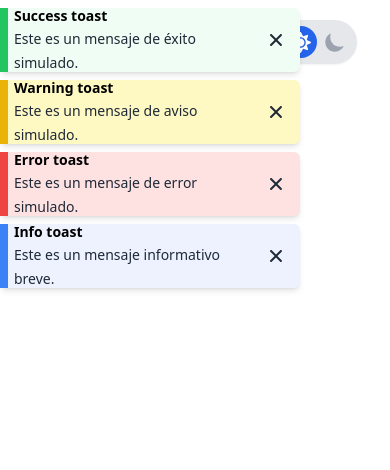
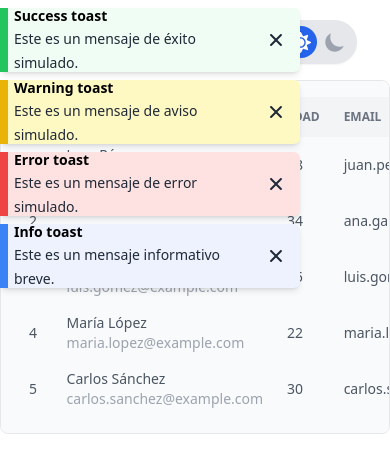
Before and after one commit to efcamila/components_web, a React (Vite) app: page / in a window 390 px wide. Shown: the top 470 px of the page. Built offline with nearby package versions, Linux system fonts and the light colour scheme.

Commit message:
Componente Table Responsive

```diff
--- a/src/App.tsx
+++ b/src/App.tsx
@@ -1,15 +1,24 @@
-import TestToast from "./components/toast/TestToast"
-import Theme from "./components/theme/Theme"
+import TestToast from "./components/toast/TestToast";
+import Theme from "./components/theme/Theme";
+import TestTableAction from "./components/tables/TestTableAction";
 
 function App() {
+  return (
+    <div className="dark:bg-gray-950 w-full h-screen flex flex-col">
+      <TestToast />
 
-  return (
-    <div className="dark:bg-gray-950 h-screen flex flex-row justify-around pt-5">
-      <TestToast/>
-      <h1 className="dark:bg-gray-950 dark:text-white text-3xl font-bold underline">Hello world!</h1>
-      <Theme colorSwitch="bg-blue-600"/>
+      <section className="flex justify-around pt-5">
+        <h1 className="dark:bg-gray-950 dark:text-white text-3xl font-bold underline">
+          Hello world!
+        </h1>
+        <Theme colorSwitch="bg-blue-600" />
+      </section>
+
+      <section className="w-full flex justify-center mt-4">
+        <TestTableAction/>
+      </section>
     </div>
-  )
+  );
 }
 
-export default App
+export default App;
--- /dev/null
+++ b/src/components/tables/TableAction.tsx
@@ -0,0 +1,114 @@
+import { ReactNode } from "react";
+import { GoPencil } from "react-icons/go";
+import { IoEyeOutline, IoTrashOutline } from "react-icons/io5";
+
+interface BaseTableProps {
+  children: ReactNode;
+}
+
+interface TableHeadProps {
+  children: ReactNode;
+  actions?: boolean;
+}
+
+interface ActionsTableRowProps extends BaseTableProps {
+  actions: {
+    view?: string;
+    edit?: string;
+    delete?: string;
+  };
+  id: number;
+}
+
+interface NoActionsTableRowProps extends BaseTableProps {
+  actions?: undefined;
+  id?: null;
+}
+
+type TableRowProps = ActionsTableRowProps | NoActionsTableRowProps;
+
+interface TableCellProps {
+  children: ReactNode;
+}
+
+const Table = ({ children }: BaseTableProps) => {
+  return (
+    <div className="overflow-auto w-full max-w-[1200px] bg-gray-50 border border-gray-200 rounded-lg p-4 dark:bg-gray-900 dark:border-gray-800">
+      <table className="w-full max-w-[1200px] border-collapse">
+        {children}
+      </table>
+    </div>
+  );
+};
+
+const TableHead = ({ children, actions = false }: TableHeadProps) => {
+  return (
+    <thead className="bg-gray-100 rounded-lg dark:bg-gray-800">
+      <tr>
+        {children}
+        {actions && (
+          <th className="text-start h-10 px-3 py-2 text-nowrap font-bold text-xs text-gray-500 last:rounded-r-lg uppercase w-[50px] dark:text-gray-300">
+            Acciones
+          </th>
+        )}
+      </tr>
+    </thead>
+  );
+};
+
+const TableColumn = ({ children }: TableHeadProps) => {
+  return (
+    <th className="text-start h-10 px-3 py-2 text-nowrap font-bold text-xs text-gray-500 first:rounded-l-lg uppercase dark:text-gray-400">
+      {children}
+    </th>
+  );
+};
+
+const TableBody = ({ children }: BaseTableProps) => {
+  return <tbody className="bg-gray-50 dark:bg-gray-900">{children}</tbody>;
+};
+
+const TableRow = ({ children, actions, id }: TableRowProps) => {
+  if (actions && typeof id === "undefined") {
+    throw new Error("ID is required when actions are provided.");
+  }
+
+  return (
+    <tr className="">
+      {children}
+      {actions && (
+        <td className="flex justify-center items-center gap-3 h-10 px-3 py-2 text-nowrap first:rounded-l-lg dark:text-gray-100">
+          {actions.view && id && (
+            <a href={`${actions.view}/${id}`}>
+              <IoEyeOutline className="text-xl font-normal text-gray-600 hover:text-gray-800 dark:text-gray-300 dark:hover:text-gray-500" />
+            </a>
+          )}
+          {actions.edit && id && (
+            <a href={`${actions.edit}/${id}`}>
+              <GoPencil className="text-xl text-gray-600 hover:text-gray-800 dark:text-gray-300 dark:hover:text-gray-500" />
+            </a>
+          )}
+          {actions.delete && id && (
+            <a href={`${actions.delete}/${id}`}>
+              <IoTrashOutline className="text-xl text-rose-600 hover:text-rose-800" />
+            </a>
+          )}
+        </td>
+      )}
+    </tr>
+  );
+};
+
+const TableCell = ({ children }: TableCellProps) => {
+  return (
+    <td className="text-start px-3 py-2 text-nowrap text-gray-600 text-sm dark:text-gray-300">
+      {children}
+    </td>
+  );
+};
+
+const TableCellInfo = ({ children }: TableCellProps) => {
+  return <p className="text-sm text-gray-400 dark:text-gray-500">{children}</p>
+};
+
+export { Table, TableHead, TableBody, TableColumn, TableRow, TableCell, TableCellInfo };
--- /dev/null
+++ b/src/components/tables/TestTableAction.tsx
@@ -0,0 +1,83 @@
+import {
+  Table,
+  TableHead,
+  TableBody,
+  TableRow,
+  TableCell,
+  TableColumn,
+  TableCellInfo,
+} from "./TableAction";
+
+const users = [
+  {
+    id: 1,
+    nombre: "Juan Pérez",
+    email: "juan.perez@example.com",
+    edad: 28,
+    activo: true,
+  },
+  {
+    id: 2,
+    nombre: "Ana García",
+    email: "ana.garcia@example.com",
+    edad: 34,
+    activo: false,
+  },
+  {
+    id: 3,
+    nombre: "Luis Gómez",
+    email: "luis.gomez@example.com",
+    edad: 45,
+    activo: true,
+  },
+  {
+    id: 4,
+    nombre: "María López",
+    email: "maria.lopez@example.com",
+    edad: 22,
+    activo: true,
+  },
+  {
+    id: 5,
+    nombre: "Carlos Sánchez",
+    email: "carlos.sanchez@example.com",
+    edad: 30,
+    activo: false,
+  },
+];
+
+const urls = {
+  view: "ver",
+  edit: "edit",
+  delete: "delete",
+};
+
+const TestTableAction = () => {
+  return (
+    <Table>
+      <TableHead actions>
+        <TableColumn>ID</TableColumn>
+        <TableColumn>Nombre</TableColumn>
+        <TableColumn>Edad</TableColumn>
+        <TableColumn>Email</TableColumn>
+        <TableColumn>Activo</TableColumn>
+      </TableHead>
+      <TableBody>
+        {users.map((user) => (
+          <TableRow key={user.id} id={user.id} actions={urls}>
+            <TableCell>{user.id}</TableCell>
+            <TableCell>
+              {user.nombre}
+              <TableCellInfo>{user.email}</TableCellInfo>
+            </TableCell>
+            <TableCell>{user.edad}</TableCell>
+            <TableCell>{user.email}</TableCell>
+            <TableCell>{user.activo ? "Si" : "No"}</TableCell>
+          </TableRow>
+        ))}
+      </TableBody>
+    </Table>
+  );
+};
+
+export default TestTableAction;
--- a/src/index.css
+++ b/src/index.css
@@ -5,3 +5,22 @@
 #root{
     width: 100%;
 }
+
+::-webkit-scrollbar {
+    width: 8px;
+    height: 8px;
+}
+
+::-webkit-scrollbar-thumb {
+    background-color: #888;
+    border-radius: 6px;
+}
+
+::-webkit-scrollbar-thumb:hover {
+    background-color: #555;
+}
+
+::-webkit-scrollbar-track {
+    background: #f1f1f1;
+    border-radius: 6px;
+}
```
